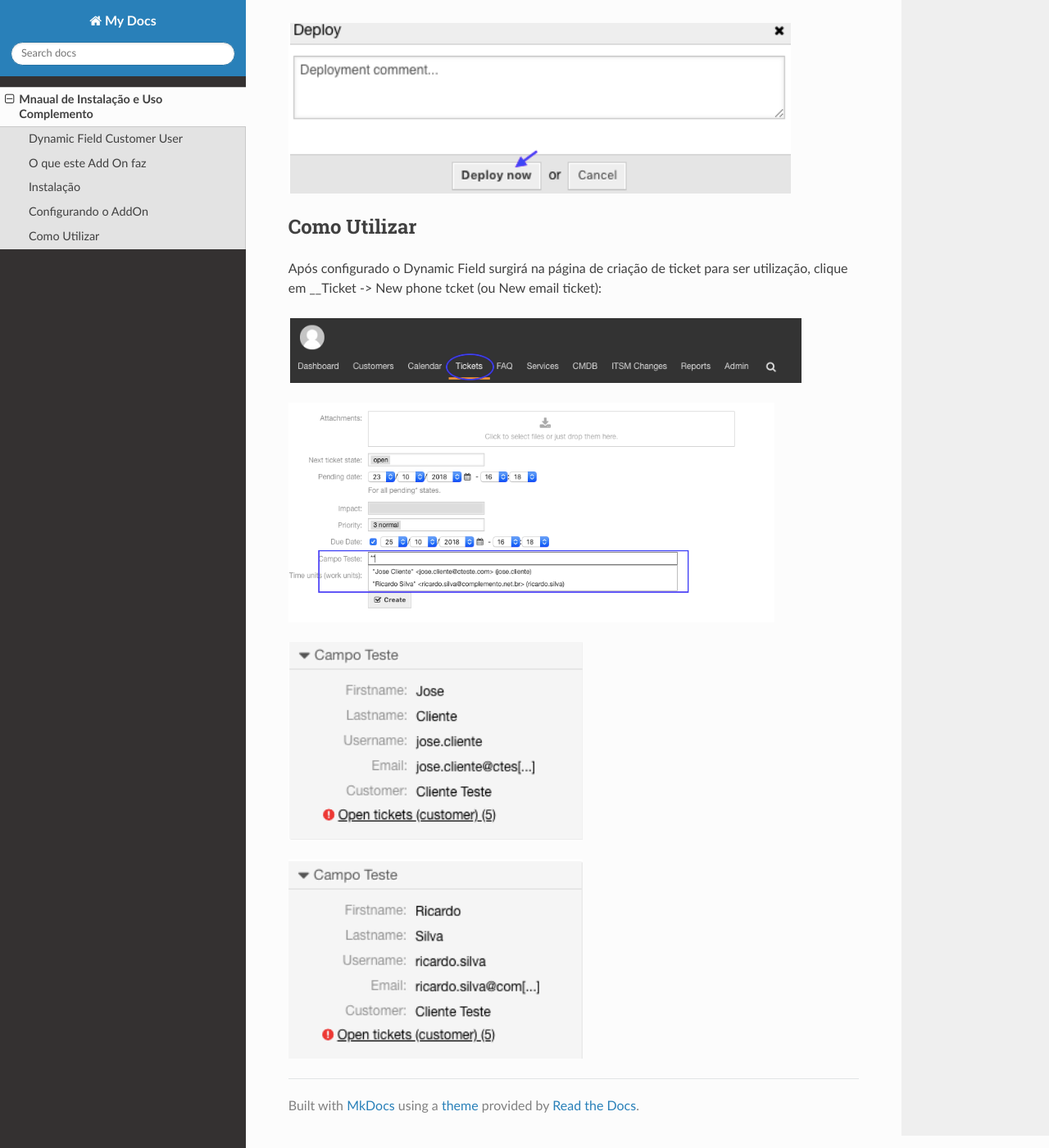
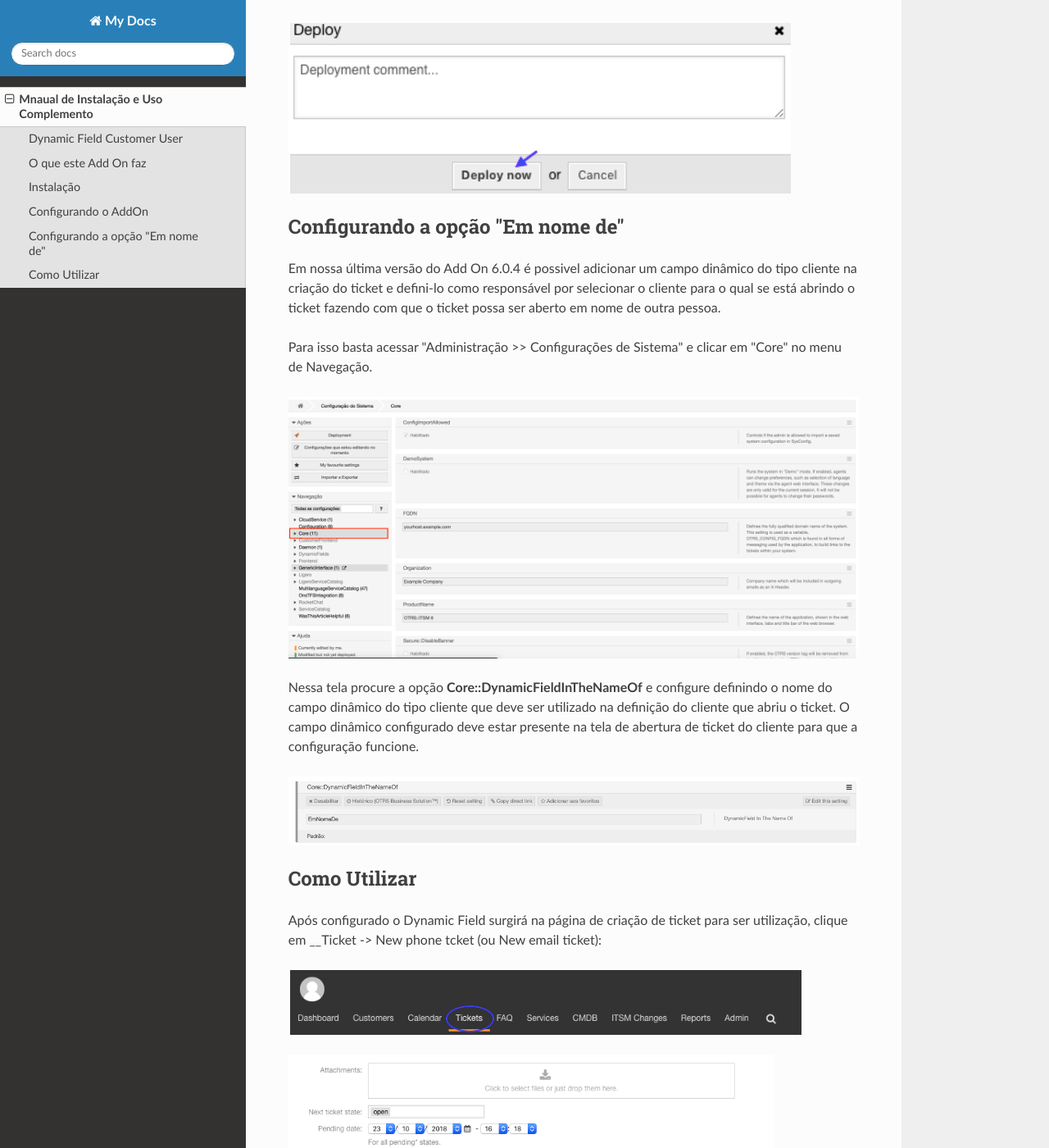
Before and after one commit to complemento/otrs.DynamicFieldCustomerUser, an MkDocs documentation site: the page built from docs/index.md, in a window 1280 px wide and 1400 px high, scrolled down 8683 px. Shown: the whole window at 82% size. Built offline with MkDocs 1.6.1, drawn with Linux system fonts in a browser that asks for light colours; nearby versions of some CDN libraries.

Commit message:
Minor Fixes

```diff
--- a/docs/index.md
+++ b/docs/index.md
@@ -112,6 +112,18 @@ Clique em *Deploy now*:
 
 ![Screenshot](img/img27.png)
 
+## Configurando a opção "Em nome de"
+
+Em nossa última versão do Add On 6.0.4 é possivel adicionar um campo dinâmico do tipo cliente na criação do ticket e defini-lo como responsável por selecionar o cliente para o qual se está abrindo o ticket fazendo com que o ticket possa ser aberto em nome de outra pessoa.
+
+Para isso basta acessar "Administração >> Configurações de Sistema" e clicar em "Core" no menu de Navegação.
+
+![Screenshot](img/img32.png)
+
+Nessa tela procure a opção **Core::DynamicFieldInTheNameOf** e configure definindo o nome do campo dinâmico do tipo cliente que deve ser utilizado na definição do cliente que abriu o ticket. O campo dinâmico configurado deve estar presente na tela de abertura de ticket do cliente para que a configuração funcione.
+
+![Screenshot](img/img33.png)
+
 ## Como Utilizar
 
 Após configurado o Dynamic Field surgirá na página de criação de ticket para ser utilização, clique em __Ticket -> New phone tcket (ou New email ticket):
```
Also changed, not shown: docs/img/img32.png (added), docs/img/img33.png (added), 1 other file.
